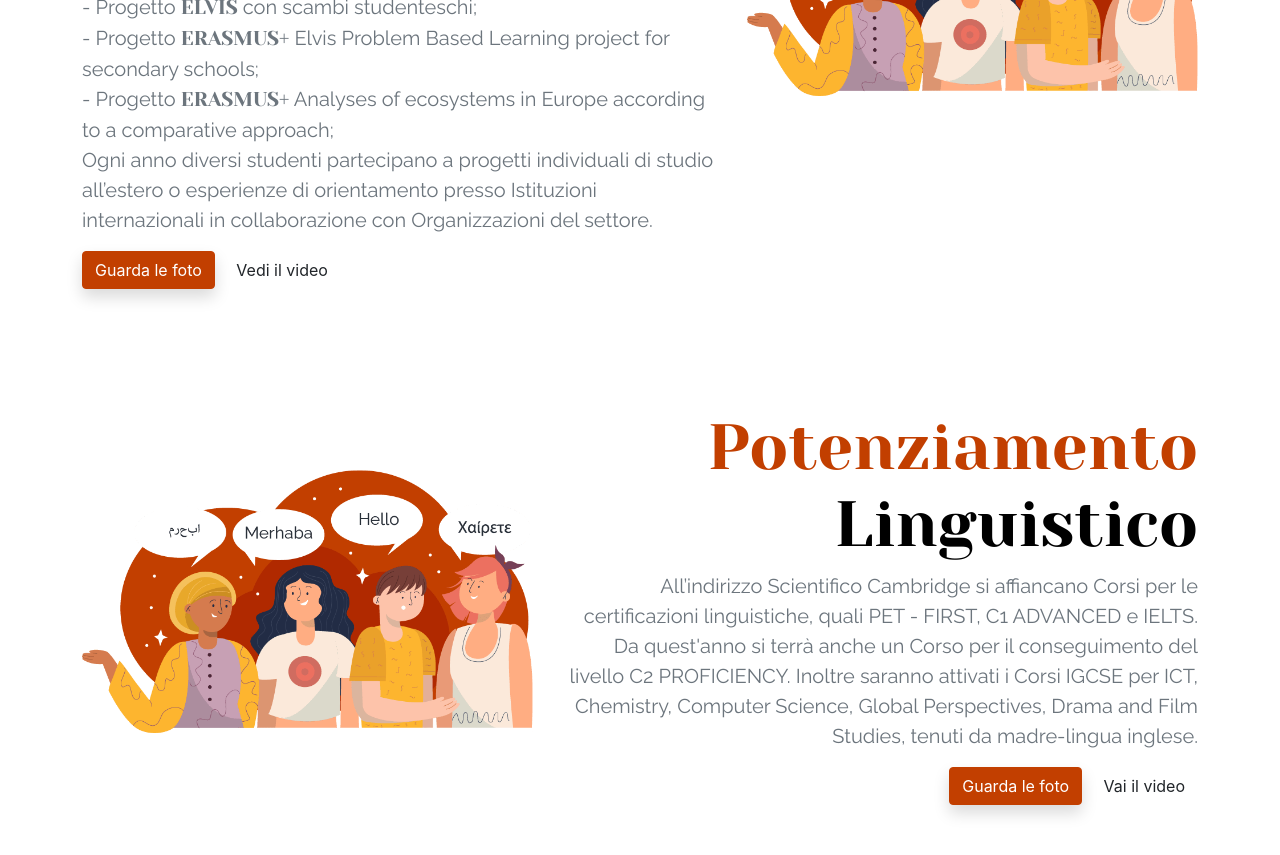
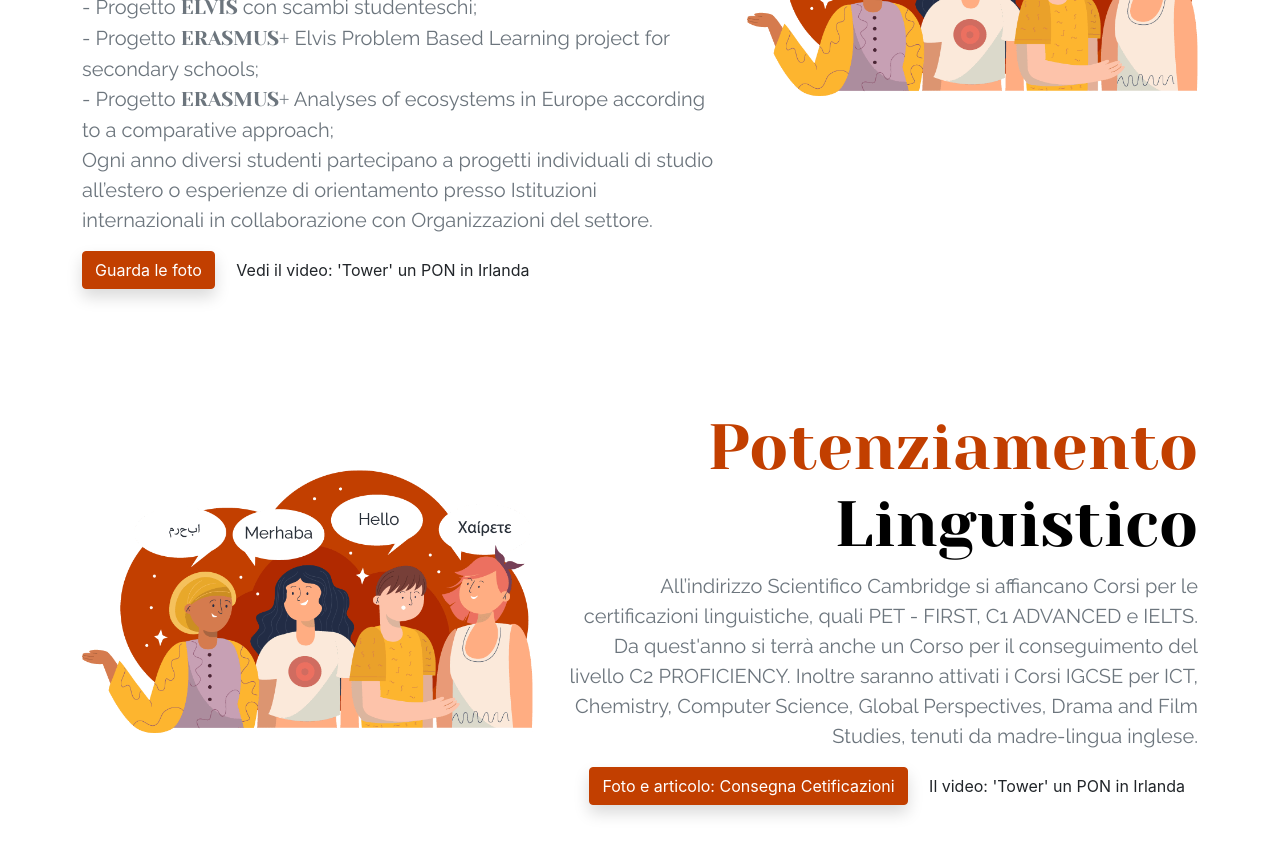
Before and after one commit to PiervitoCreanza/orientamento.liceodegiorgi.edu.it, a Jekyll site: the page built from progetti.html, in a window 1280 px wide and 900 px high, scrolled down 1843 px. Shown: the top 855 px of the window. Built offline with Jekyll 4.4.1, drawn with Linux system fonts in a browser that asks for light colours; some of the changed text lies outside the part shown.

Commit message:
pag progetti
inseriti alcuni link ad articoli di lecosimo e video

```diff
--- a/_data/domande.json
+++ b/_data/domande.json
@@ -109,11 +109,7 @@
                 {
                     "domanda": "E' possibile cambiare sezione in caso di particolari motivi?",
                     "risposta": "A fronte di motivi seri e documentati, valutati dal Dirigente, potrai cambiare sezione, considerato inoltre che tutte le sezioni adottano gli stessi libri di testo."
-                },
-                {
-                    "domanda": "Mi piace l'Inglese; l'indirizzo Cambridge è quello giusto per me?",
-                    "risposta": "Il Liceo Scientifico Cambridge non è un corso linguistico, ma un indirizzo in cui le ore curricolari di Matematica,, Fisica e Biologia vengono potenziate con la codocenza di docenti madrelingua inglese esperti in ambito scientifico. Inoltre all'insegnamento curricolare della Lingua inglese si aggiunge un'ora di conversazione con il docente madrelingua. Si tratta quindi di un indirizzo che approfondisce le materie scientifiche attraverso il linguaggio settoriale e una metodologia specifica, offrendo una prospettiva internazionale e la possibilità di  conseguire le Certificazioni IGCSE in più discipline."
-                }
+                   }
             ]
         }
     ]
--- a/_data/progetti.json
+++ b/_data/progetti.json
@@ -9,8 +9,8 @@
             "sottotitolo": "Percorso orientante alla scelta universitaria di ambito medico-sanitario, in collaborazione con l’Ordine dei Medici di Lecce. Il Corso è strutturato in una fase propedeutica, rivolta agli studenti del primo biennio, con un’ora aggiuntiva curricolare alla settimana di attività laboratoriale di Biologia e Chimica, cui segue un percorso pomeridiano (150 ore in tre anni) di approfondimento extracurricolare di Anatomia, Fisiologia e Genetica per il triennio.",
             "img": "assets/img/illustration/progetti-1-min.png",
             "pulsanteRosso": {
-                "testo": "Guarda le foto",
-                "url": ""
+                "testo": "Leggi: i Degiorgini al DReAM",
+                "url": "https://lecosimo.it/2019/05/12/i-degiorgini-al-dream-quando-la-ricerca-universitaria-si-sposa-con-la-medicina/"
             },
             "pulsante": {
                 "testo": "Per saperne di più",
@@ -26,7 +26,7 @@
                 "url": "https://photos.app.goo.gl/fQkXktMdm4Q1d58D7"
             },
             "pulsante": {
-                "testo": "Vedi il video",
+                "testo": "Vedi il video: 'Tower' un PON in Irlanda",
                 "url": "https://youtu.be/2Ke6r2MB8P0"
             }
         },
@@ -35,12 +35,12 @@
             "sottotitolo": "All’indirizzo Scientifico Cambridge si affiancano Corsi per le certificazioni linguistiche, quali PET - FIRST, C1 ADVANCED e IELTS. Da quest'anno si terrà anche un Corso per il conseguimento del livello C2 PROFICIENCY. Inoltre saranno attivati i Corsi IGCSE per ICT, Chemistry, Computer Science, Global Perspectives, Drama and Film Studies, tenuti da madre-lingua inglese.",
             "img": "assets/img/illustration/progetti-2-min.png",
             "pulsanteRosso": {
-                "testo": "Guarda le foto",
-                "url": ""
+                "testo": "Foto e articolo: Consegna Cetificazioni",
+                "url": "https://lecosimo.it/2019/11/26/certificazioni-cambridge-allopen-day/"
             },
             "pulsante": {
-                "testo": "Vai il video",
-                "url": ""
+                "testo": "Il video: 'Tower' un PON in Irlanda",
+                "url": "https://youtu.be/2Ke6r2MB8P0"
             }
         },
         {
@@ -48,7 +48,7 @@
             "sottotitolo": "Oltre alle tradizionali attività di orientamento, il Liceo organizza Corsi di Logica, Biologia e Chimica per la preparazione ai Test delle Facoltà Biomediche e dell’Area Ingegneristica ed Economica. <br>Promuove inoltre la partecipazione al Progetto Lauree Scientifiche promosso e coordinato dall’Università del Salento.",
             "img": "assets/img/illustration/progetti-4-min.png",
             "pulsanteRosso": {
-                "testo": "Guarda le foto",
+                "testo": "LA photogallery: I raggi cosmici",
                 "url": ""
             },
             "pulsante": {
@@ -66,7 +66,7 @@
             },
             "pulsante": {
                 "testo": "Per saperne di più",
-                "url": ""
+                "url": "https://lecosimo.it/2020/03/02/lets-debate/"
             }
         },
         {
@@ -155,8 +155,11 @@
                 "url": ""
             },
             "pulsante": {
-                "testo": "Per saperne di più",
-                "url": ""
+                "testo": "Leggi: vittoria nella gara di scacchi e nuoto",
+                "url": "https://lecosimo.it/2019/05/15/tss-2019-il-de-giorgi-sul-podio-anche-per-gli-scacchi/",
+                "testo": "Leggi: Vittora a bracciate",
+                "url": "https://lecosimo.it/2019/04/20/nuoto-regionali-a-colpi-di-bracciate/",
+
             }
         }
     ]
```
